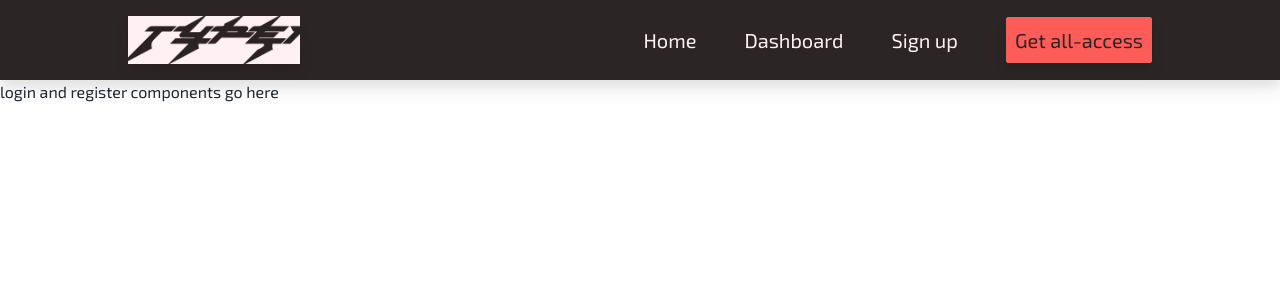
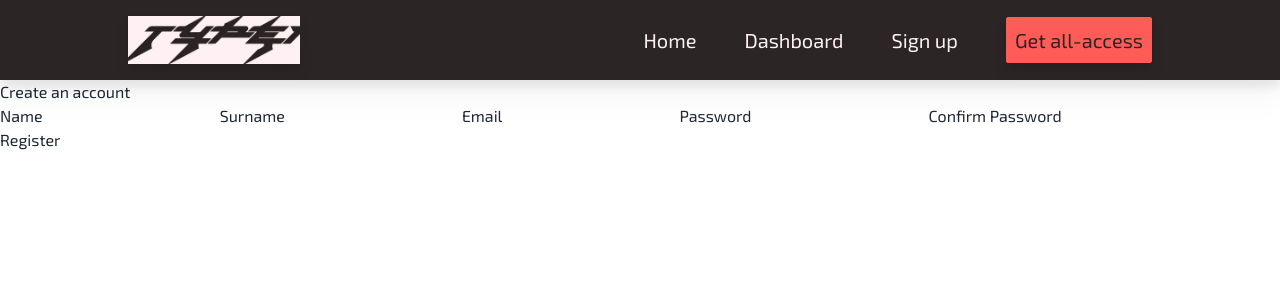
Before and after one commit to git-chad/typei, a React (Vite) app: page /SignIn in a window 1280 px wide. Shown: the top 300 px of the page. Built offline with nearby package versions, Linux system fonts and the light colour scheme; the HTML template or start-up script is replaced by a standard one.

Commit message:
added a register form basis

```diff
--- a/src/components/RegisterForm.jsx
+++ b/src/components/RegisterForm.jsx
@@ -2,18 +2,60 @@ import React from "react";
 import { useForm } from "react-hook-form";
 
 const RegisterForm = () => {
-  const { register, handleSubmit, errors } = useForm();
+  const {
+    register,
+    handleSubmit,
+    formState: { errors },
+    watch,
+  } = useForm();
 
   const onSubmit = (data) => {
+    // store in local storage or perform other actions
     console.log(data);
   };
 
+  const password = React.useRef({});
+  password.current = watch("password", "");
+
   return (
     <div className="register-container">
-      <div>
+      <h1>Create an account</h1>
+      <form onSubmit={handleSubmit(onSubmit)}>
         <label>Name</label>
-        <input type="text" name="name" ref={register({ required: true })} />
-      </div>
+        <input {...register("firstName", { required: true, maxLength: 20 })} />
+
+        <label>Surname</label>
+        <input {...register("lastName", { required: true })} />
+
+        <label>Email</label>
+        <input
+          type="email"
+          {...register("email", {
+            required: true,
+            pattern: /^\S+@\S+$/i,
+          })}
+        />
+
+        {errors.email && <span>Email is required</span>}
+
+        <label>Password</label>
+        <input
+          type="password"
+          {...register("password", { required: true, minLength: 6 })}
+        />
+
+        <label>Confirm Password</label>
+        <input
+          type="password"
+          {...register("confirmPassword", {
+            required: true,
+            validate: (value) =>
+              value === password.current || "The passwords do not match",
+          })}
+        />
+
+        <button type="submit">Register</button>
+      </form>
     </div>
   );
 };
--- a/src/pages/SignIn.jsx
+++ b/src/pages/SignIn.jsx
@@ -1,9 +1,12 @@
 import React from "react";
+import RegisterForm from "../components/RegisterForm";
 
 const SignIn = () => {
   return (
     <div className="signup-container">
-      <div className="form-container">login and register components go here</div>
+      <div className="form-container">
+        <RegisterForm/>
+      </div>
     </div>
   );
 };
```
